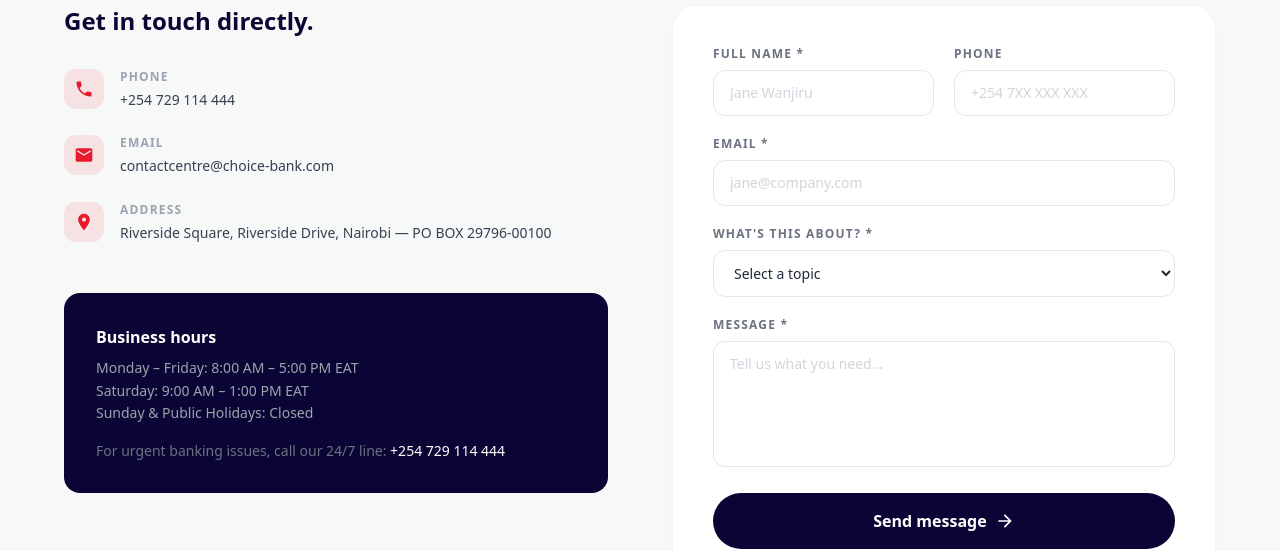
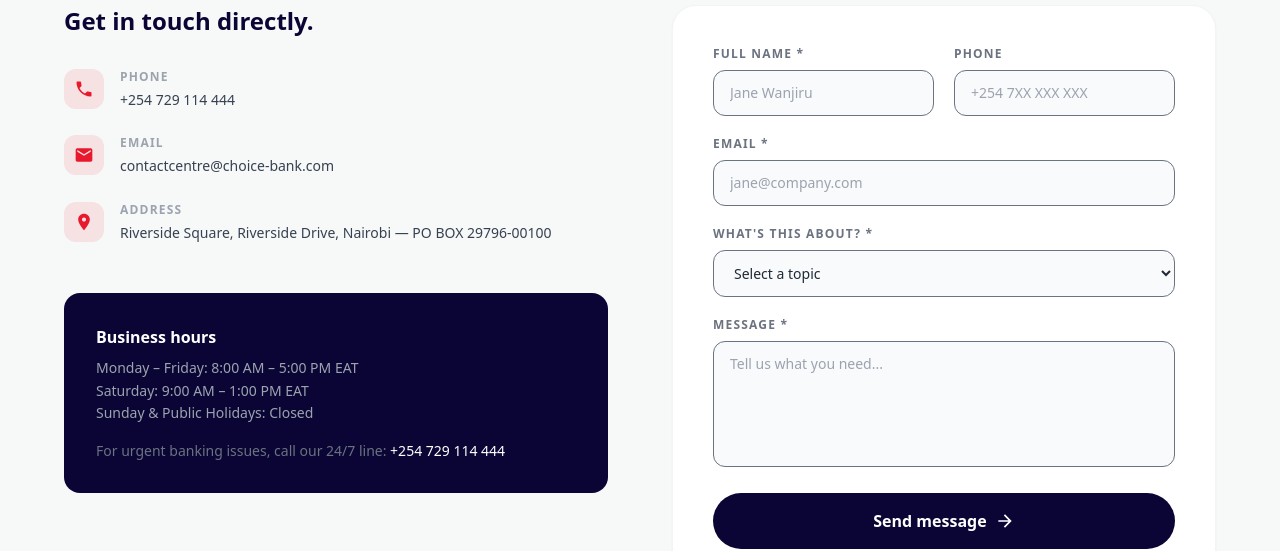
Before and after one commit to georgemwangi118/choicebank-website-revamp, a Next.js app: page /contact in a window 1280 px wide. Shown: the part 565-1116 px from the top of the page. Built offline with nearby package versions, Linux system fonts and the light colour scheme.

Commit message:
Adding more darker shades on the border

```diff
--- a/app/contact/page.tsx
+++ b/app/contact/page.tsx
@@ -139,7 +139,7 @@ export default function ContactPage() {
                       value={form.name}
                       onChange={handleChange}
                       placeholder="Jane Wanjiru"
-                      className="w-full border border-gray-200 rounded-xl px-4 py-3 text-sm text-gray-800 placeholder:text-gray-300 focus:outline-none focus:border-[#E8192C] transition-colors"
+                      className="w-full border border-gray-500 bg-gray-50 rounded-xl px-4 py-3 text-sm text-gray-800 placeholder:text-gray-400 focus:outline-none focus:border-[#E8192C] focus:bg-white transition-colors"
                     />
                   </div>
                   <div>
@@ -149,7 +149,7 @@ export default function ContactPage() {
                       value={form.phone}
                       onChange={handleChange}
                       placeholder="+254 7XX XXX XXX"
-                      className="w-full border border-gray-200 rounded-xl px-4 py-3 text-sm text-gray-800 placeholder:text-gray-300 focus:outline-none focus:border-[#E8192C] transition-colors"
+                      className="w-full border border-gray-500 bg-gray-50 rounded-xl px-4 py-3 text-sm text-gray-800 placeholder:text-gray-400 focus:outline-none focus:border-[#E8192C] focus:bg-white transition-colors"
                     />
                   </div>
                 </div>
@@ -163,7 +163,7 @@ export default function ContactPage() {
                     value={form.email}
                     onChange={handleChange}
                     placeholder="jane@company.com"
-                    className="w-full border border-gray-200 rounded-xl px-4 py-3 text-sm text-gray-800 placeholder:text-gray-300 focus:outline-none focus:border-[#E8192C] transition-colors"
+                    className="w-full border border-gray-500 bg-gray-50 rounded-xl px-4 py-3 text-sm text-gray-800 placeholder:text-gray-400 focus:outline-none focus:border-[#E8192C] focus:bg-white transition-colors"
                   />
                 </div>
 
@@ -174,7 +174,7 @@ export default function ContactPage() {
                     name="inquiry"
                     value={form.inquiry}
                     onChange={handleChange}
-                    className="w-full border border-gray-200 rounded-xl px-4 py-3 text-sm text-gray-800 focus:outline-none focus:border-[#E8192C] transition-colors bg-white"
+                    className="w-full border border-gray-500 bg-gray-50 rounded-xl px-4 py-3 text-sm text-gray-800 focus:outline-none focus:border-[#E8192C] focus:bg-white transition-colors"
                   >
                     <option value="">Select a topic</option>
                     {inquiryTypes.map((t) => (
@@ -192,7 +192,7 @@ export default function ContactPage() {
                     onChange={handleChange}
                     rows={5}
                     placeholder="Tell us what you need..."
-                    className="w-full border border-gray-200 rounded-xl px-4 py-3 text-sm text-gray-800 placeholder:text-gray-300 focus:outline-none focus:border-[#E8192C] transition-colors resize-none"
+                    className="w-full border border-gray-500 bg-gray-50 rounded-xl px-4 py-3 text-sm text-gray-800 placeholder:text-gray-400 focus:outline-none focus:border-[#E8192C] focus:bg-white transition-colors resize-none"
                   />
                 </div>
 
```
